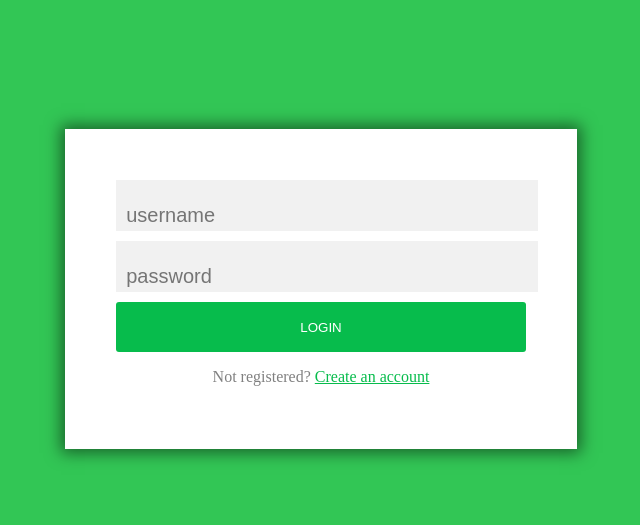
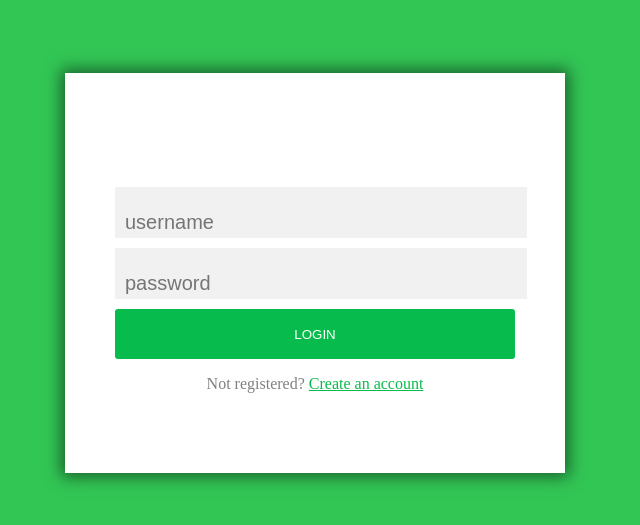
Before and after one commit to JulyBell/HW5-DOM, a plain HTML site: page index.html in a window 1280 px wide. Shown: the part 135-660 px from the top of the page, without its empty margins (327-967 px from the left). Drawn offline with Linux system fonts and the light colour scheme.

Commit message:
form and localstorage-2

```diff
--- a/styles.css
+++ b/styles.css
@@ -4,15 +4,16 @@ body{
 
 
 form{
-	width: 40%;
-	height: 40%;
+	align-content: center;
+	width: 500px;
+	height: 400px;
 	box-sizing: border-box;
 	border: 0px;
 	box-shadow: 0 0 15px 4px rgba(0, 0, 0, 0.5);
 	background-color: white;
 	position: absolute;
 	margin-left: 30%;
-	margin-top: 20%;
+	margin-top: 200px;
 	margin-bottom:30%;
 
 }
@@ -57,7 +58,7 @@ a{
 }
 
 div#results{
-	padding-top: 60%;
+	padding-top: 700px;
 	padding-left: 30%;
 
 }
```
